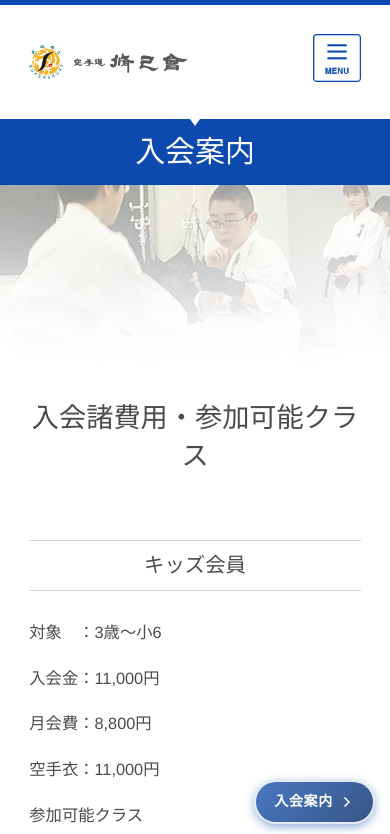
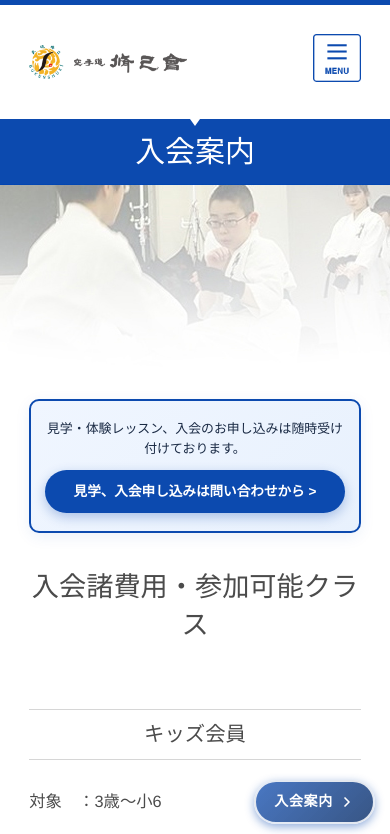
Before and after one commit to takezoux2/shukikai, a Next.js app: page /shukikai/info in a window 390 px wide. Shown: the top 834 px of the page. Built offline with nearby package versions, Linux system fonts and the light colour scheme.

Commit message:
feat: add stylized lead box and contact button to info page with corresponding test coverage

```diff
--- a/src/app/globals.css
+++ b/src/app/globals.css
@@ -573,6 +573,49 @@ h2.class_title {
 }
 
 /* 入会案内 */
+.nyukaiLeadBox {
+  background: linear-gradient(135deg, #f0f6ff 0%, #e8f1fd 100%);
+  border: 2px solid #0c4aaf;
+  border-radius: 10px;
+  padding: 24px 20px;
+  margin-bottom: 50px;
+  text-align: center;
+  box-shadow: 0 4px 15px rgba(12, 74, 175, 0.08);
+}
+.nyukaiLeadBox.nyukaiBottomBox {
+  margin-top: 35px;
+  margin-bottom: 0;
+}
+.nyukaiLeadText {
+  font-size: 110%;
+  font-weight: 500;
+  color: #1a2a44;
+  margin-bottom: 14px;
+  line-height: 1.6;
+}
+.nyukaiLeadBtnWrap {
+  display: flex;
+  justify-content: center;
+}
+.nyukaiLeadBtn {
+  display: inline-block;
+  background: #0c4aaf;
+  color: #ffffff !important;
+  font-size: 115%;
+  font-weight: bold;
+  padding: 14px 32px;
+  border-radius: 30px;
+  text-decoration: none;
+  box-shadow: 0 4px 12px rgba(12, 74, 175, 0.3);
+  transition: all 0.25s ease;
+  cursor: pointer;
+}
+.nyukaiLeadBtn:hover {
+  background: #1c5ec9;
+  transform: translateY(-2px);
+  box-shadow: 0 6px 16px rgba(12, 74, 175, 0.4);
+  color: #ffffff !important;
+}
 .nyukai h3 {
   text-align: center;
   font-size: 200%;
@@ -1038,6 +1081,27 @@ td.select_area select {
   }
 
   /* 入会案内 Mobile */
+  .nyukaiLeadBox {
+    padding: 18px 14px;
+    margin-bottom: 35px;
+  }
+  .nyukaiLeadBox.nyukaiBottomBox {
+    margin-top: 25px;
+    margin-bottom: 0;
+  }
+  .nyukaiLeadText {
+    font-size: 95%;
+    margin-bottom: 12px;
+    line-height: 1.5;
+  }
+  .nyukaiLeadBtn {
+    font-size: 100%;
+    padding: 12px 16px;
+    width: 100%;
+    box-sizing: border-box;
+    display: block;
+    text-align: center;
+  }
   .nyukai .mobile_only h4 {
     margin-top: 20px;
   }
--- a/src/app/info/page.tsx
+++ b/src/app/info/page.tsx
@@ -1,4 +1,5 @@
 import type { Metadata } from "next";
+import Link from "next/link";
 
 export const metadata: Metadata = {
   title: "入会案内｜文京区 空手 空手道脩己会 総本部道場",
@@ -27,6 +28,17 @@ export default function InfoPage() {
       <div id="content">
         <section>
           <div className="gridContainer">
+            <div className="nyukaiLeadBox">
+              <p className="nyukaiLeadText">
+                見学・体験レッスン、入会のお申し込みは随時受け付けております。
+              </p>
+              <div className="nyukaiLeadBtnWrap">
+                <Link href="/contact" className="nyukaiLeadBtn">
+                  見学、入会申し込みは問い合わせから &gt;
+                </Link>
+              </div>
+            </div>
+
             <h3>入会諸費用・参加可能クラス</h3>
             <table className="desktop_only">
               <thead>
@@ -195,6 +207,17 @@ export default function InfoPage() {
                 </a>
               </p>
             </div>
+
+            <div className="nyukaiLeadBox nyukaiBottomBox">
+              <p className="nyukaiLeadText">
+                見学・体験レッスン、入会のお申し込みは随時受け付けております。
+              </p>
+              <div className="nyukaiLeadBtnWrap">
+                <Link href="/contact" className="nyukaiLeadBtn">
+                  見学、入会申し込みは問い合わせから &gt;
+                </Link>
+              </div>
+            </div>
           </div>
         </section>
       </div>
```
Also changed, not shown: 1 other file (tests, documents, lock files or other folders).
